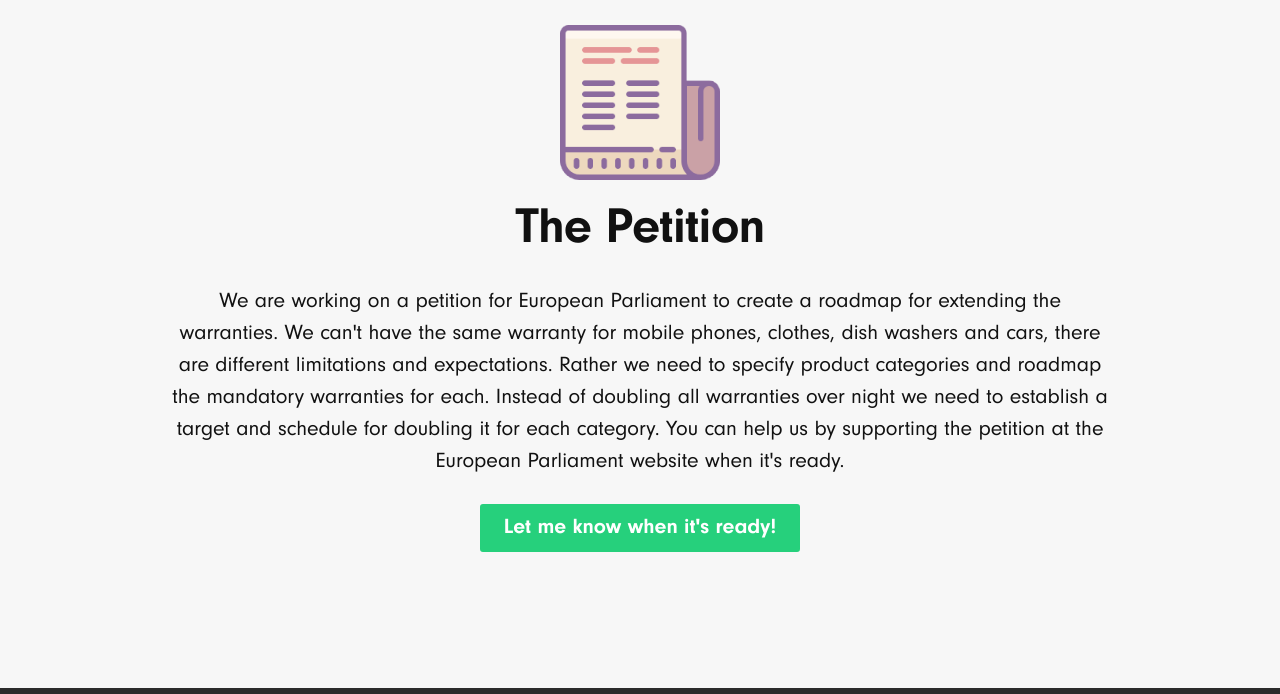
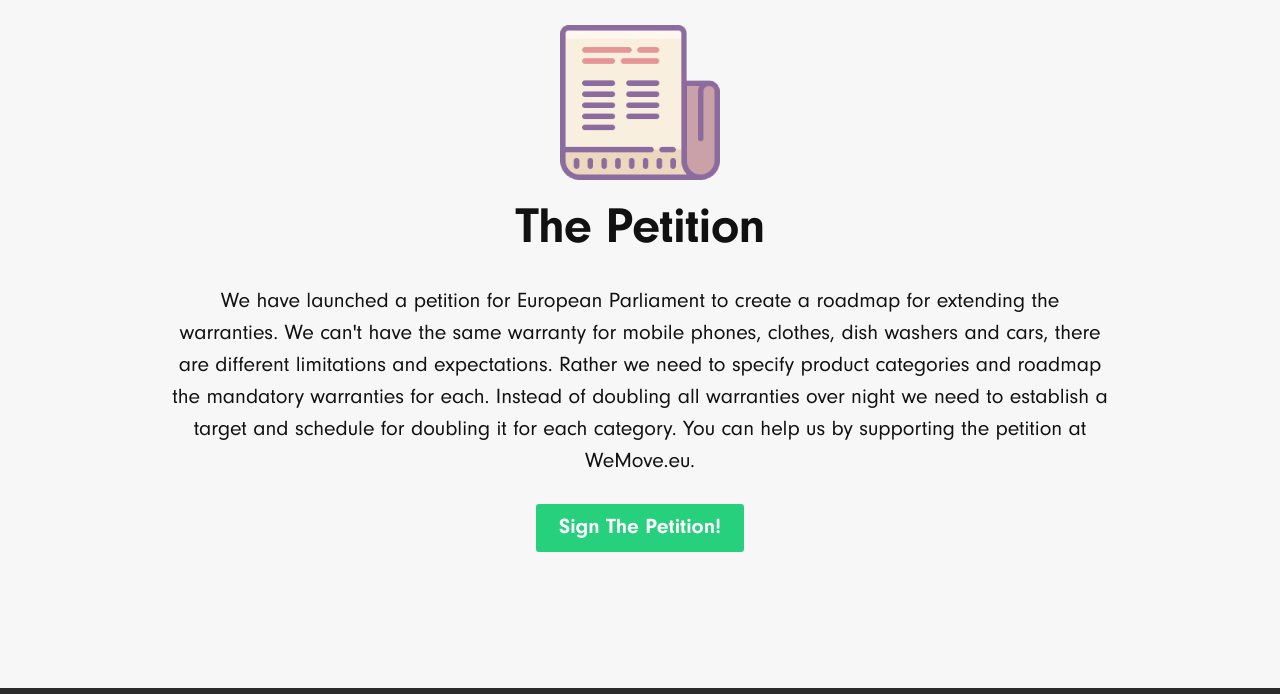
Before and after one commit to RationalMatta/doublethewarranties, a plain HTML site: page index.html in a window 1280 px wide. Shown: the part 2638-3332 px from the top of the page. Drawn offline with Linux system fonts and the light colour scheme.

Commit message:
Added link to live petition

```diff
--- a/index.html
+++ b/index.html
@@ -134,9 +134,9 @@
                     <br/>
                     <h2>The Petition</h2>
                     <p class="intro">
-                        We are working on a petition for European Parliament to create a roadmap for extending the warranties. We can't have the same warranty for mobile phones, clothes, dish washers and cars, there are different limitations and expectations. Rather we need to specify product categories and roadmap the mandatory warranties for each. Instead of doubling all warranties over night we need to establish a target and schedule for doubling it for each category. You can help us by supporting the petition at the European Parliament website when it's ready.
+                        We have launched a petition for European Parliament to create a roadmap for extending the warranties. We can't have the same warranty for mobile phones, clothes, dish washers and cars, there are different limitations and expectations. Rather we need to specify product categories and roadmap the mandatory warranties for each. Instead of doubling all warranties over night we need to establish a target and schedule for doubling it for each category. You can help us by supporting the petition at WeMove.eu.
                     </p>
-                    <a href="mailto:matias@rational.zone" class="button button-green button-lg">Let me know when it's ready!</a>
+                    <a href="https://you.wemove.eu/campaigns/double-the-warranties" class="button button-green button-lg">Sign The Petition!</a>
                 </header>
             </div>
         </section>
```
